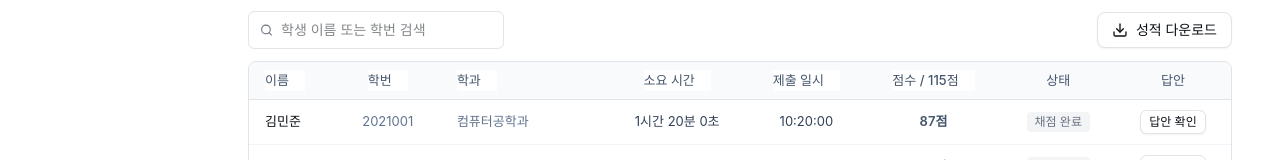
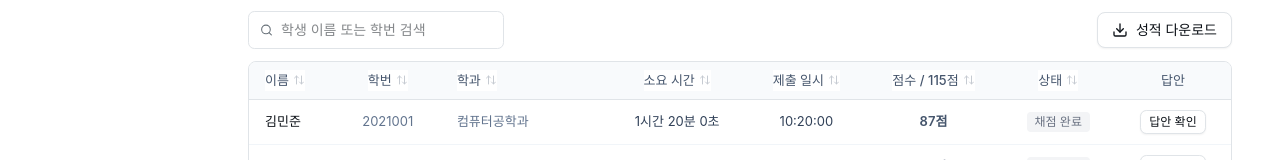
Before and after one commit to minjukim13/xnquiz, a React (Vite) app: page /quiz/1/stats in a window 1280 px wide. Shown: the part 285-445 px from the top of the page. Built offline with nearby package versions, Linux system fonts and the light colour scheme; a web font is replaced by a local one.

Commit message:
fix: 통계 내 정렬 추가

```diff
--- a/src/pages/QuizStats.jsx
+++ b/src/pages/QuizStats.jsx
@@ -150,6 +150,10 @@ function GradesTab({ quiz, students: allStudents }) {
           av = toSec(a); bv = toSec(b)
         }
         if (sortKey === 'score') { av = a.score ?? -1; bv = b.score ?? -1 }
+        if (sortKey === 'status') {
+          const rank = s => s.score !== null ? 0 : s.submitted ? 1 : 2
+          av = rank(a); bv = rank(b)
+        }
         if (typeof av === 'string') return sortDir === 'asc' ? av.localeCompare(bv) : bv.localeCompare(av)
         return sortDir === 'asc' ? av - bv : bv - av
       })
@@ -221,7 +225,7 @@ function GradesTab({ quiz, students: allStudents }) {
                   { key: 'elapsed', label: '소요 시간', align: 'center' },
                   { key: 'submittedAt', label: '제출 일시', align: 'center' },
                   { key: 'score', label: `점수 / ${quiz.totalPoints}점`, align: 'center' },
-                  { key: null, label: '상태', align: 'center' },
+                  { key: 'status', label: '상태', align: 'center' },
                   { key: null, label: '답안', align: 'center' },
                 ].map(({ key, label, align }) => (
                   <th key={label || '_action'} className={cn('px-4 py-2 whitespace-nowrap', `text-${align}`)}>
@@ -231,7 +235,7 @@ function GradesTab({ quiz, students: allStudents }) {
                         className={cn('group inline-flex items-center gap-1 text-[13px] font-medium transition-colors', align === 'center' && 'justify-center', sortKey === key ? 'text-primary' : 'text-slate-600')}
                       >
                         {label}
-                        {sortKey !== key && <ArrowUpDown size={12} className="opacity-0 group-hover:opacity-40 transition-opacity" />}
+                        {sortKey !== key && <ArrowUpDown size={12} className="opacity-30 group-hover:opacity-60 transition-opacity" />}
                         {sortKey === key && sortDir === 'desc' && <ArrowDown size={12} />}
                         {sortKey === key && sortDir === 'asc' && <ArrowUp size={12} />}
                       </button>
```
